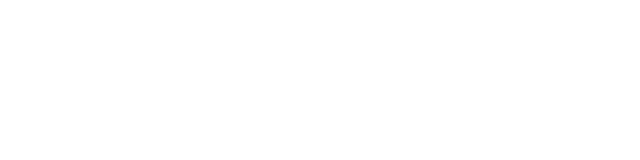
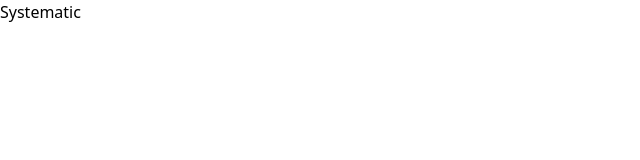
Before and after one commit to Davonne007-TX/world-of-code-and-design, a React (Vite) app: page /greaseLightning in a window 1280 px wide. Before the commit this address had no page. Shown: the top 160 px of the page, without its empty margins (0-640 px from the left). Built offline with nearby package versions, Linux system fonts and the light colour scheme; a web font is replaced by a local one.

Commit message:
add folder and route for new ui project

```diff
--- a/src/App.jsx
+++ b/src/App.jsx
@@ -11,6 +11,7 @@ const FlyWithUs = React.lazy(() => import("./components/fly/FlyWithUs"));
 const SkateCompetition = React.lazy(() =>
   import("./components/skate/SkateCompetition")
 );
+const FiftesVibe = React.lazy(() => import("./components/grease/FiftesVibe"));
 
 function App() {
   return (
@@ -22,6 +23,7 @@ function App() {
           <Route path="/wannaCode" element={<WannaCode />} />
           <Route path="/fly" element={<FlyWithUs />} />
           <Route path="/skate" element={<SkateCompetition />} />
+          <Route path="/greaseLightning" element={<FiftesVibe />} />
         </Routes>
       </Suspense>
     </>
--- /dev/null
+++ b/src/components/grease/FiftesHeader.jsx
@@ -0,0 +1,7 @@
+export default function FiftesHeader() {
+  return (
+    <header>
+      <h1>Systematic</h1>
+    </header>
+  );
+}
--- /dev/null
+++ b/src/components/grease/FiftesVibe.jsx
@@ -0,0 +1,9 @@
+import FiftesHeader from "./FiftesHeader";
+
+export default function FiftesVibe() {
+  return (
+    <main className="container mx-auto">
+      <FiftesHeader />
+    </main>
+  );
+}
--- a/src/data/myWork.js
+++ b/src/data/myWork.js
@@ -3,4 +3,5 @@ export const myWork = [
   { id: 2, text: "Wanna Code?", link: "/wannaCode" },
   { id: 3, text: "Fly With Us", link: "/fly" },
   { id: 4, text: "National Skater Skate Off", link: "/skate" },
+  { id: 5, text: "Systematic, Hydromatic", link: "/greaseLightning" },
 ];
```
